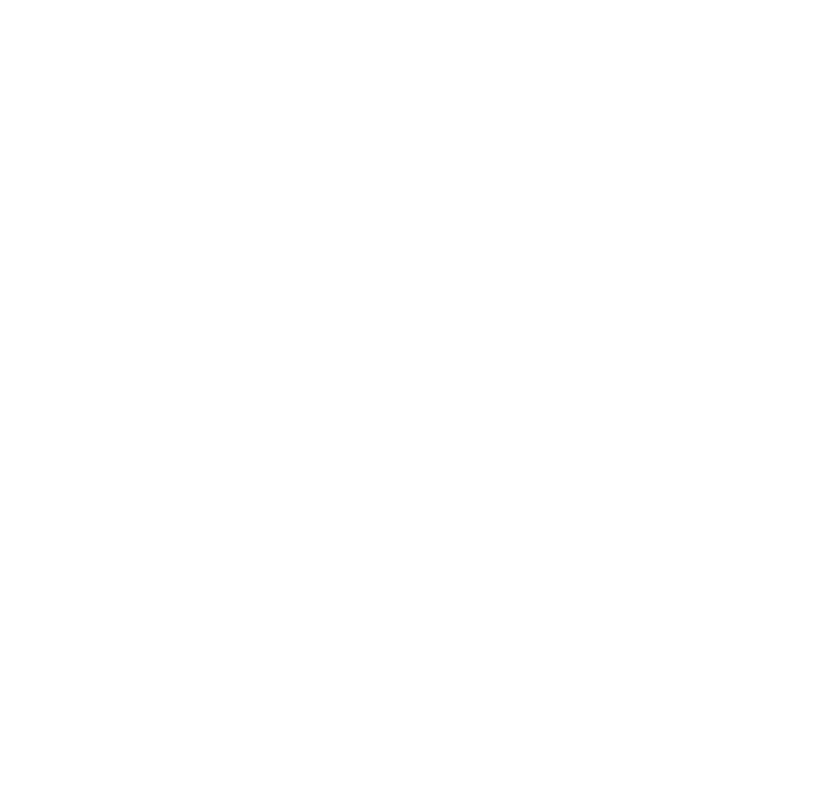
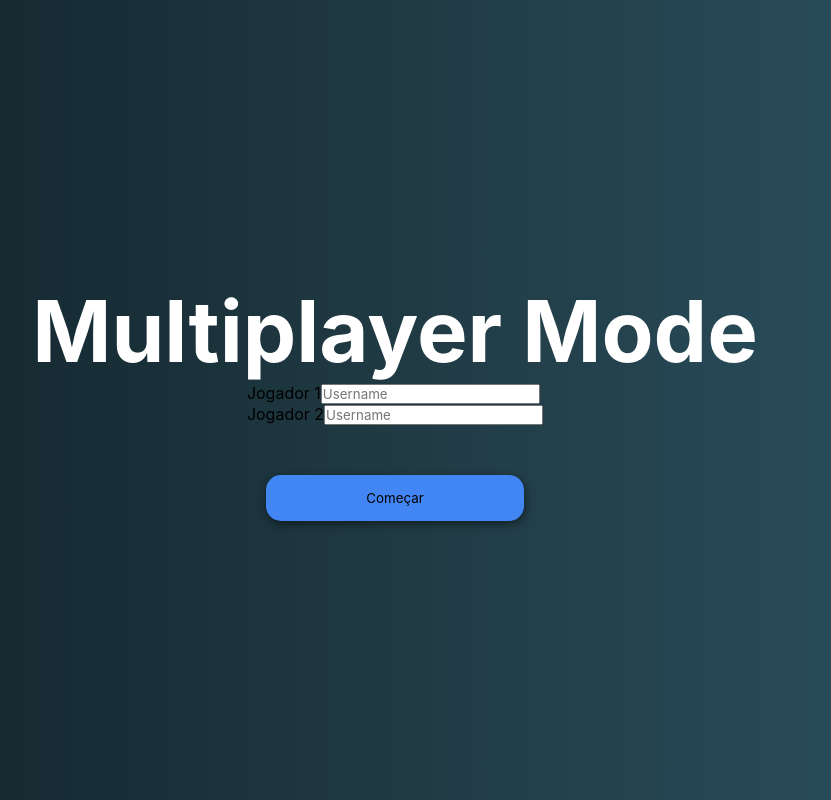
Before and after one commit to italoCesarSilvaOliveira/project_react, a React (Create React App) app: page /Users in a window 1280 px wide. Before the commit this address had no page. Shown: the whole page, without its empty margins (245-1076 px from the left). Built offline with nearby package versions, Linux system fonts and the light colour scheme.

Commit message:
Correção palitos + adição página login

```diff
--- a/src/App.js
+++ b/src/App.js
@@ -1,13 +1,17 @@
 import { BrowserRouter , Routes, Route } from 'react-router-dom';
 import Home from './pages/Home'
+import Users from './pages/Users'
 import Main from './pages/Main'
+
 
 function App() {
   return (
     <BrowserRouter>
           <Routes>
             <Route path='/' element={<Home />}/>
+            <Route path="/Users" element={<Users />}/>
             <Route path='/Main' element={<Main />}/>
+
           </Routes>
     </BrowserRouter>
   );
--- a/src/components/Palito.js
+++ b/src/components/Palito.js
@@ -1,7 +1,8 @@
 import React from "react";
 import Palito from "../images/Palito.png";
+import PalitoSelecionado from "../images/Palito-selecionado.png";
 import { ContainerPage } from "./Main";
-import PalitoSelecionado from "../images/Palito-selecionado.png";
+
 
 function CompPalito(props) {
 	function palitoClicado() {
@@ -15,16 +16,13 @@ function CompPalito(props) {
 		console.log(props.tamanhoColunas[0]);
 		for (var i = props.y; i <= props.tamanhoColunas[props.x]; i++) {
 			const imagem = document.getElementById("img" + props.x + i);
-      console.log(imagem);
-      imagem.src =
-        "http://localhost:3000/static/media/Palito-selecionado.50ea419fc01f4da72750.png";
+			imagem.setAttribute('src', PalitoSelecionado);
 		}
 	}
 
 	function palitoDeselecionado() {
 		for (var i = props.y; i <= props.tamanhoColunas[props.x]; i++) {
-      document.getElementById("img" + props.x + i).src =
-        "http://localhost:3000/static/media/Palito.7b52fe59aa4456e9f8df.png";
+			document.getElementById("img" + props.x + i).setAttribute('src', Palito)
 		}
 	}
 
@@ -45,18 +43,4 @@ function CompPalito(props) {
 	);
 }
 
-// function CompPalito() {
-//   return (
-//     <ContainerPage>
-//       <img
-//         className="imagem"
-//         src={Palito}
-//         alt="Palito"
-//         width="25px"
-//         height="100px"
-//       />
-//     </ContainerPage>
-//   );
-// }
-
 export default CompPalito;
--- /dev/null
+++ b/src/components/Registro.js
@@ -0,0 +1,34 @@
+import React from "react";
+
+class Registro extends React.Component{
+
+    constructor(){
+        super()
+        this.player1 = ''
+        this.player2 = ''
+    }
+
+
+    render(){
+        return (
+            <form>
+                <div>
+                    <span
+                        id="basic-addon1">Jogador 1</span>
+                    <input type="text" name="player1" id="player1"
+                        placeholder="Username" aria-label="Username" />
+                </div>
+                <div>
+                    <span
+                        id="basic-addon1">Jogador 2</span>
+                    <input type="text" name="player2" id="player2"
+                        placeholder="Username" aria-label="Username" />
+                </div>
+
+            </form>
+        )
+    }
+
+}
+
+export default Registro;
--- a/src/pages/Home/index.js
+++ b/src/pages/Home/index.js
@@ -8,7 +8,7 @@ const Page = () => {
     <ContainerPage>
       <div className="container">
         <h1 className="title"> Jogo do Nim </h1>
-        <Link to="/Main">
+        <Link to="/Users">
           <button className="button">
             <IoLogoGameControllerB size={40} color="#333333" />
           </button>
--- a/src/pages/Main/index.js
+++ b/src/pages/Main/index.js
@@ -1,12 +1,13 @@
 import React from "react";
 import { ContainerPage } from "../../components/Main.js"
 import Board from "../../components/Board";
+import Registro from "../../components/Registro.js";
 
 const Page = () => {
 	return (
 		<ContainerPage>
 			<div className="container">
-				<h1 className="title"> Multiplayer </h1>
+				<h1 className="title">Vez de {Registro.player1} </h1>
 				<Board />
 			</div>
 		</ContainerPage>
--- /dev/null
+++ b/src/pages/Users/index.js
@@ -0,0 +1,28 @@
+import React from "react";
+import { ContainerPage } from "../../components/Main.js"
+import { Link } from "react-router-dom";
+import Registro from "../../components/Registro.js";
+const Page = () => {
+    return (
+        <ContainerPage>
+
+            <div className="container">
+                <div>
+                    <h1 className="title">Multiplayer Mode</h1>
+                </div>
+                <Registro/>
+                <Link to="/Main">
+                    <div>
+                        <button className="button">
+                            Começar
+                        </button>
+                    </div>
+                </Link>
+            </div>
+
+
+        </ContainerPage>
+    )
+}
+
+export default Page;
```
Also changed, not shown: src/images/Palito-selecionado.png, src/images/Palito.png. Lines whose indentation alone changed are shown as unchanged.
